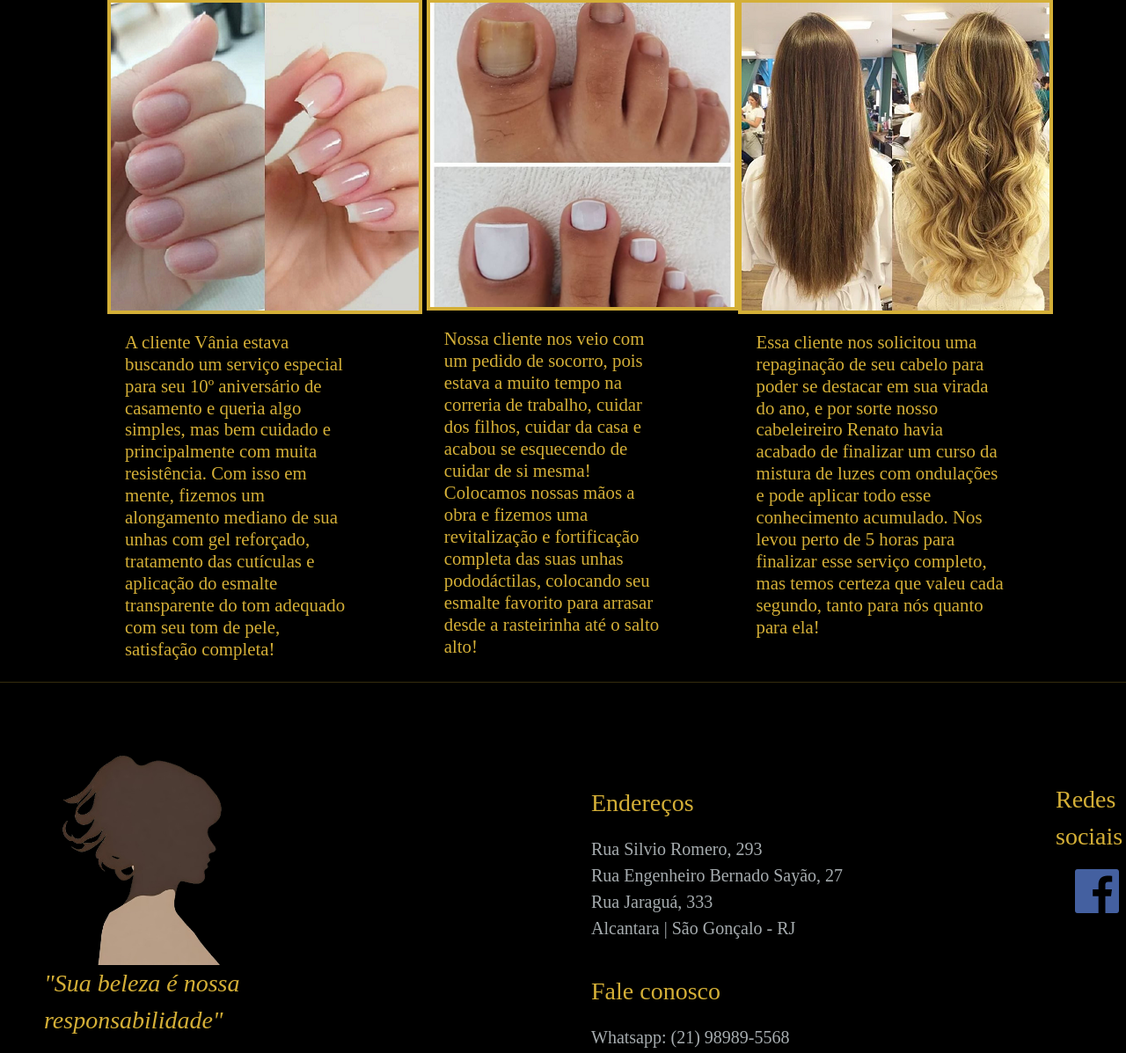
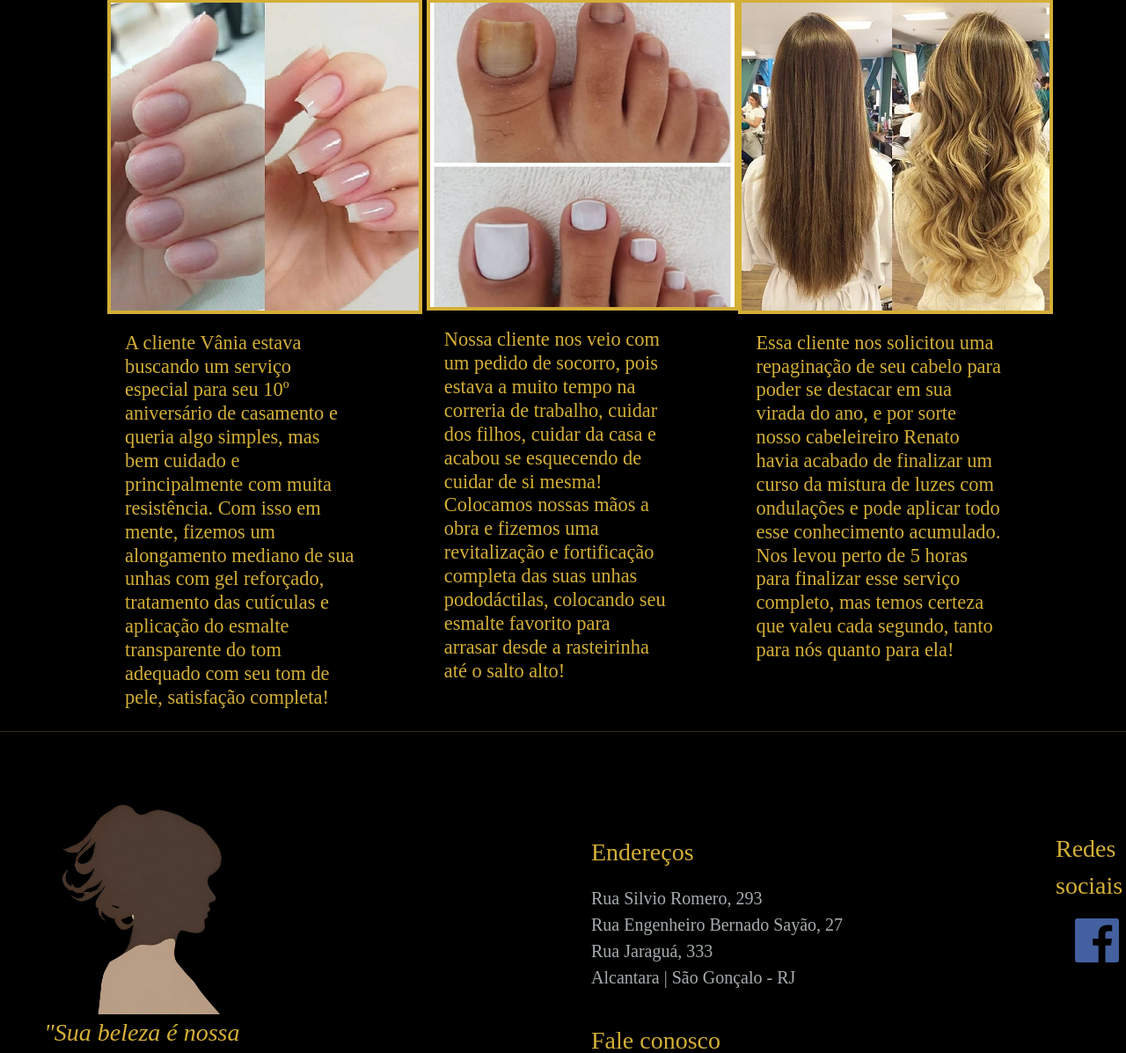
Before and after one commit to devgarciadiogo/ledidi, a PHP site: page /home.html in a window 1280 px wide; the page is wider, and only the part inside the window is pictured. Shown: the part 521-1718 px from the top of that part at 88% size. Run offline with PHP 8.4, Linux system fonts and the light colour scheme; some web fonts are replaced.

Commit message:
v2.0.1.3
- a mano

```diff
--- a/CSS/home.css
+++ b/CSS/home.css
@@ -74,7 +74,7 @@
 
  .historias-figuras {
   padding: 0 0 0 100px;
-  font-size: 1.3rem;
+  font-size: 1.4rem;
   font-family: 'bond';
 }
 
```
